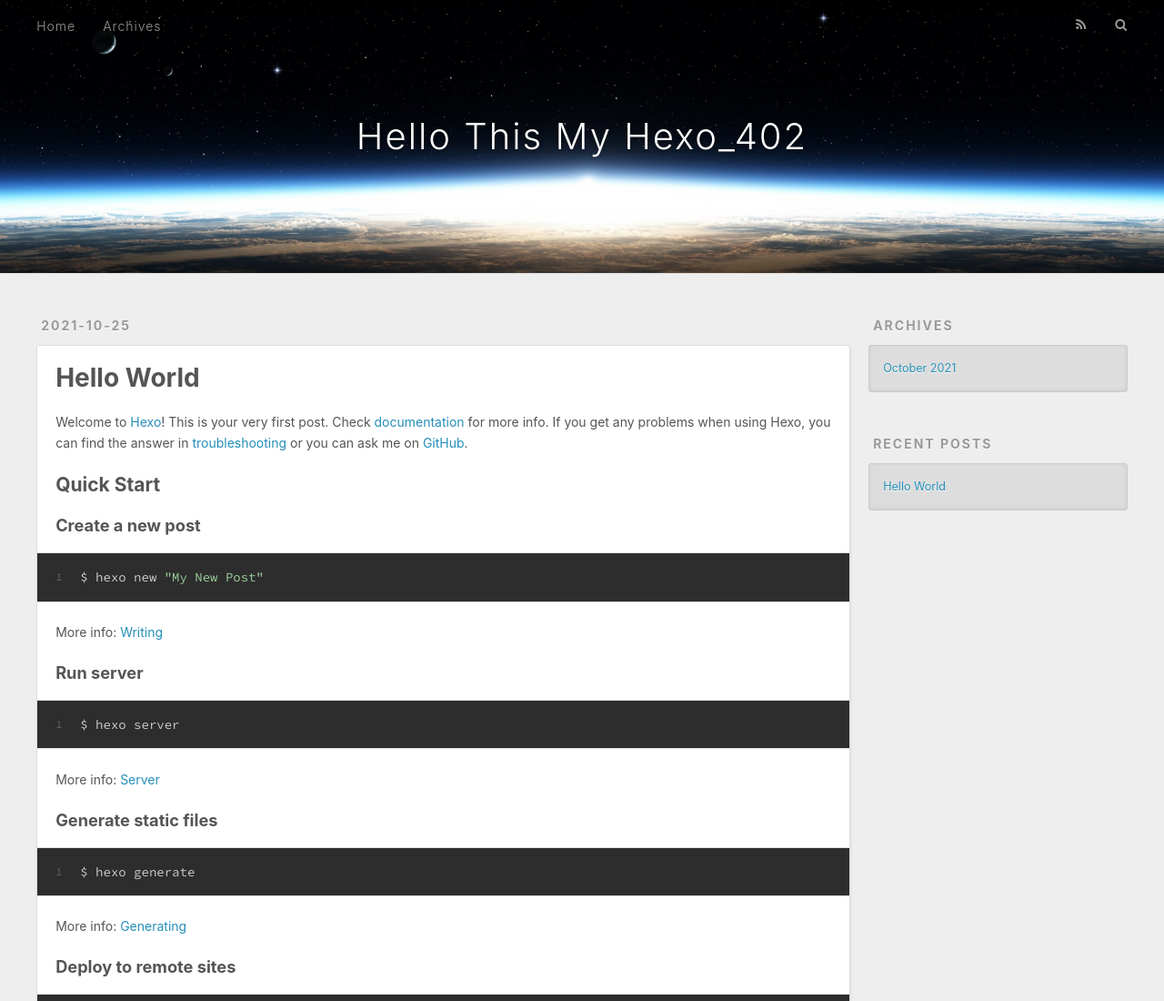
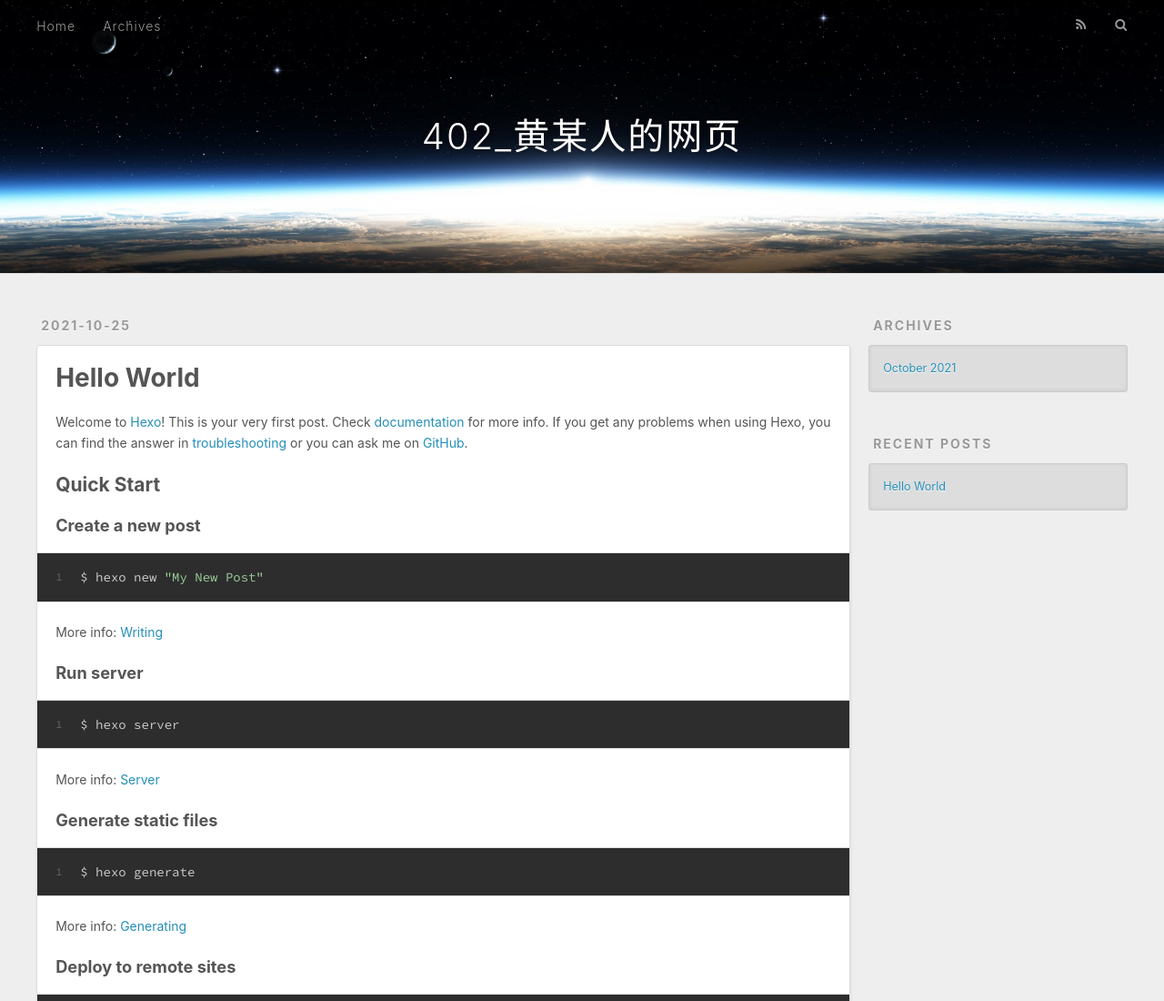
Before and after one commit to BrucehWayne/BruchhWayne.github.io, a plain HTML site: page index.html in a window 1280 px wide. Shown: the top 1100 px of the page at 91% size. Drawn offline with nearby package versions, Linux system fonts and the light colour scheme.

Commit message:
Site updated: 2021-10-25 11:21:09

```diff
--- a/index.html
+++ b/index.html
@@ -5,17 +5,17 @@
 
 
 
-  <title>Hello This My Hexo_402</title>
+  <title>402_黄某人的网页</title>
   <meta name="viewport" content="width=device-width, initial-scale=1, maximum-scale=1">
   <meta property="og:type" content="website">
-<meta property="og:title" content="Hello This My Hexo_402">
+<meta property="og:title" content="402_黄某人的网页">
 <meta property="og:url" content="http://example.com/index.html">
-<meta property="og:site_name" content="Hello This My Hexo_402">
+<meta property="og:site_name" content="402_黄某人的网页">
 <meta property="og:locale">
 <meta property="article:author" content="John Doe">
 <meta name="twitter:card" content="summary">
 
-    <link rel="alternate" href="/atom.xml" title="Hello This My Hexo_402" type="application/atom+xml">
+    <link rel="alternate" href="/atom.xml" title="402_黄某人的网页" type="application/atom+xml">
 
 
     <link rel="icon" href="/favicon.png">
@@ -36,7 +36,7 @@
   <div id="header-outer" class="outer">
     <div id="header-title" class="inner">
       <h1 id="logo-wrap">
-        <a href="/" id="logo">Hello This My Hexo_402</a>
+        <a href="/" id="logo">402_黄某人的网页</a>
       </h1>
 
     </div>
```
Also changed, not shown: 2021/10/25/hello-world/index.html (+4 -4 lines), archives/2021/10/index.html (+5 -5 lines), archives/2021/index.html (+5 -5 lines), archives/index.html (+5 -5 lines).
